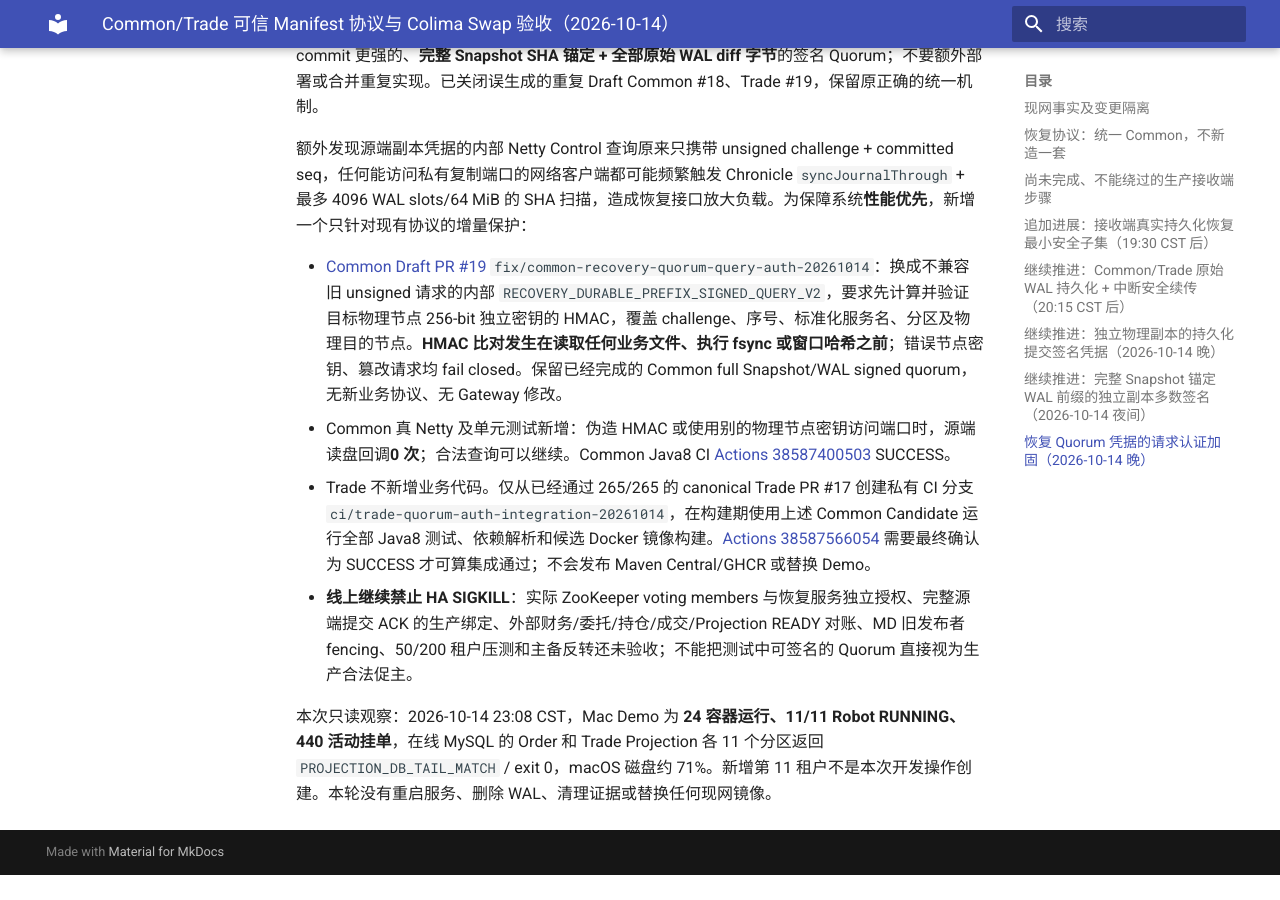
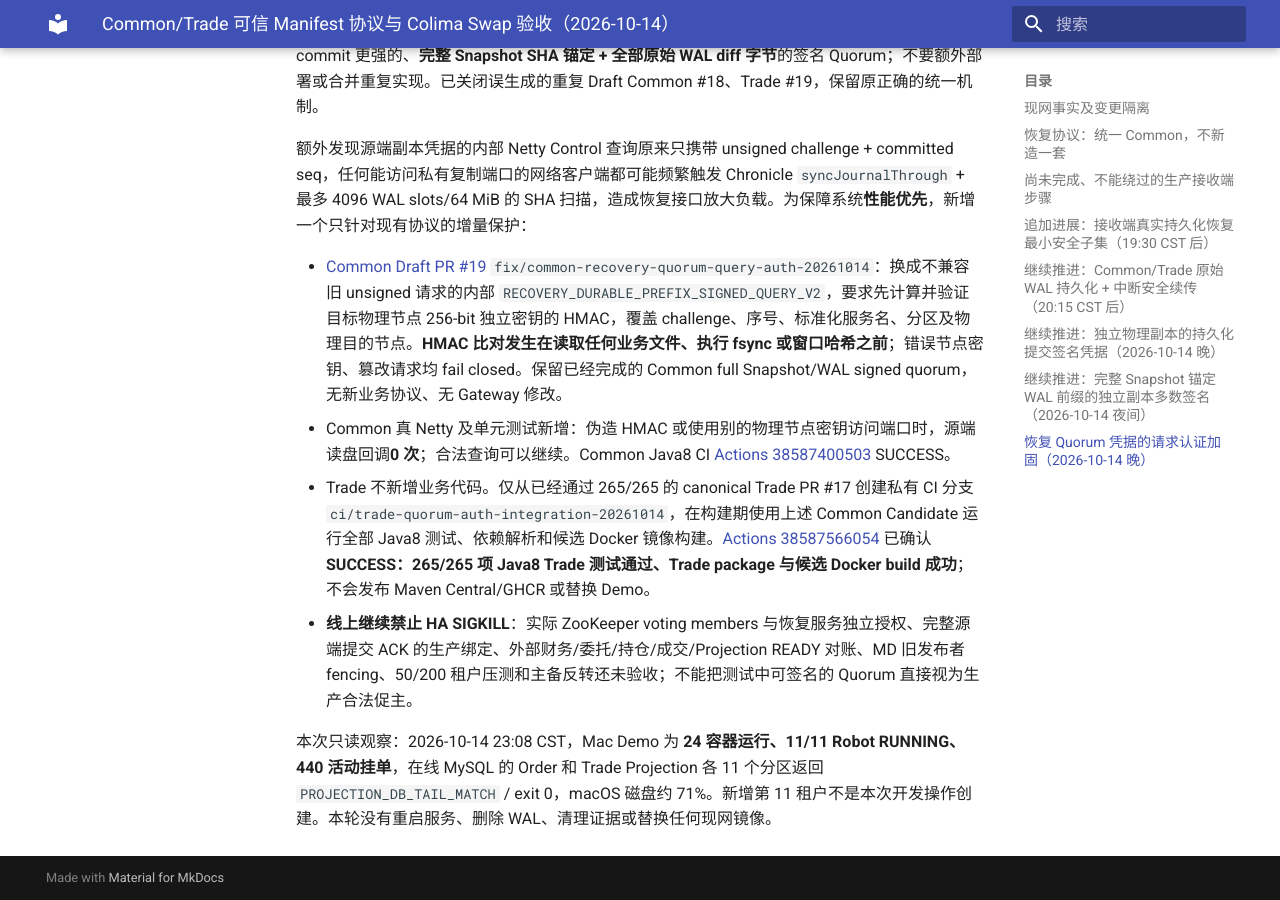
Before and after one commit to bliplink/dc-quant-deploy, an MkDocs documentation site: the page built from docs/TRADE_COMMON_SIGNED_MANIFEST_AND_SWAP_20261014.zh-CN.md, in a window 1280 px wide and 900 px high, scrolled down 6376 px. Built offline with MkDocs 1.6.1 and Material for MkDocs 9.7.7, drawn with Linux system fonts in a browser that asks for light colours; before the commit the page ends 7251 px from its top, so only the background shows below that.

Commit message:
docs(ha): confirm canonical Trade 265/265 tests and Docker image with authenticated Common quorum queries

```diff
--- a/docs/TRADE_COMMON_SIGNED_MANIFEST_AND_SWAP_20261014.zh-CN.md
+++ b/docs/TRADE_COMMON_SIGNED_MANIFEST_AND_SWAP_20261014.zh-CN.md
@@ -92,7 +92,7 @@
 
 - [Common Draft PR #19](https://github.com/bliplink/com.app.common/pull/19) `fix/common-recovery-quorum-query-auth-20261014`：换成不兼容旧 unsigned 请求的内部 `RECOVERY_DURABLE_PREFIX_SIGNED_QUERY_V2`，要求先计算并验证目标物理节点 256-bit 独立密钥的 HMAC，覆盖 challenge、序号、标准化服务名、分区及物理目的节点。**HMAC 比对发生在读取任何业务文件、执行 fsync 或窗口哈希之前**；错误节点密钥、篡改请求均 fail closed。保留已经完成的 Common full Snapshot/WAL signed quorum，无新业务协议、无 Gateway 修改。
 - Common 真 Netty 及单元测试新增：伪造 HMAC 或使用别的物理节点密钥访问端口时，源端读盘回调**0 次**；合法查询可以继续。Common Java8 CI [Actions 38587400503](https://github.com/bliplink/com.app.common/actions/runs/38587400503) SUCCESS。
-- Trade 不新增业务代码。仅从已经通过 265/265 的 canonical Trade PR #17 创建私有 CI 分支 `ci/trade-quorum-auth-integration-20261014`，在构建期使用上述 Common Candidate 运行全部 Java8 测试、依赖解析和候选 Docker 镜像构建。[Actions 38587566054](https://github.com/bliplink/com.app.dc.tradesvr/actions/runs/38587566054) 需要最终确认为 SUCCESS 才可算集成通过；不会发布 Maven Central/GHCR 或替换 Demo。
+- Trade 不新增业务代码。仅从已经通过 265/265 的 canonical Trade PR #17 创建私有 CI 分支 `ci/trade-quorum-auth-integration-20261014`，在构建期使用上述 Common Candidate 运行全部 Java8 测试、依赖解析和候选 Docker 镜像构建。[Actions 38587566054](https://github.com/bliplink/com.app.dc.tradesvr/actions/runs/38587566054) 已确认 **SUCCESS：265/265 项 Java8 Trade 测试通过、Trade package 与候选 Docker build 成功**；不会发布 Maven Central/GHCR 或替换 Demo。
 - **线上继续禁止 HA SIGKILL**：实际 ZooKeeper voting members 与恢复服务独立授权、完整源端提交 ACK 的生产绑定、外部财务/委托/持仓/成交/Projection READY 对账、MD 旧发布者 fencing、50/200 租户压测和主备反转还未验收；不能把测试中可签名的 Quorum 直接视为生产合法促主。
 
 本次只读观察：2026-10-14 23:08 CST，Mac Demo 为 **24 容器运行、11/11 Robot RUNNING、440 活动挂单**，在线 MySQL 的 Order 和 Trade Projection 各 11 个分区返回 `PROJECTION_DB_TAIL_MATCH` / exit 0，macOS 磁盘约 71%。新增第 11 租户不是本次开发操作创建。本轮没有重启服务、删除 WAL、清理证据或替换任何现网镜像。
```
